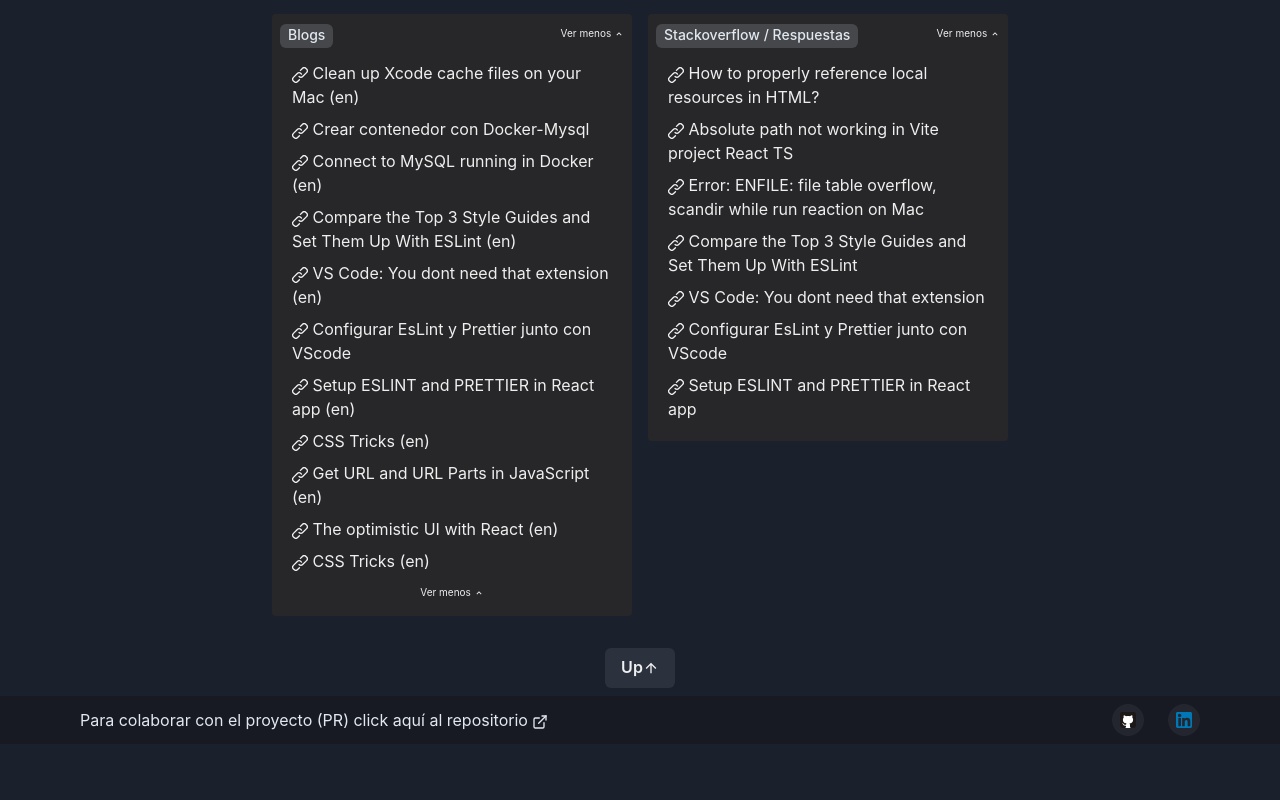
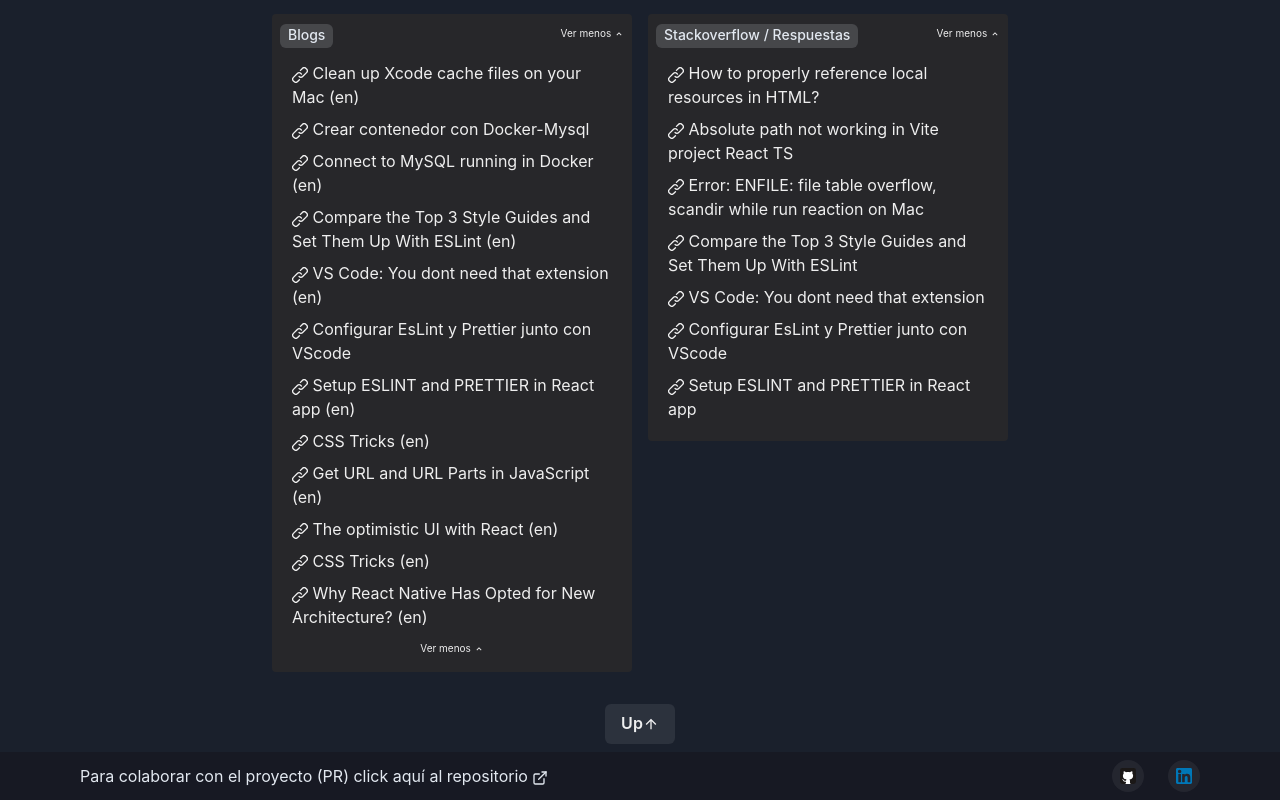
Before and after one commit to rodriabregu/resources-page, a React (Vite) app: page / in a window 1280 px wide. Shown: the part 4741-5541 px from the top of the page. Before the commit the page ends 5485 px from the top, so only its background shows below. Built offline with nearby package versions, Linux system fonts and the light colour scheme.

Commit message:
feat/update-resource

```diff
--- a/src/data/resourcing.ts
+++ b/src/data/resourcing.ts
@@ -713,6 +713,10 @@
   {
     name: 'CSS Tricks (en)',
     link: 'https://css-tricks.com/'
+  },
+  {
+    name: 'Why React Native Has Opted for New Architecture? (en)',
+    link: 'https://blogs.ashutec.com/why-react-native-has-opted-for-new-architecture-whats-expected-from-this-change-6435aa5b5088'
   }
 ]
 
```
